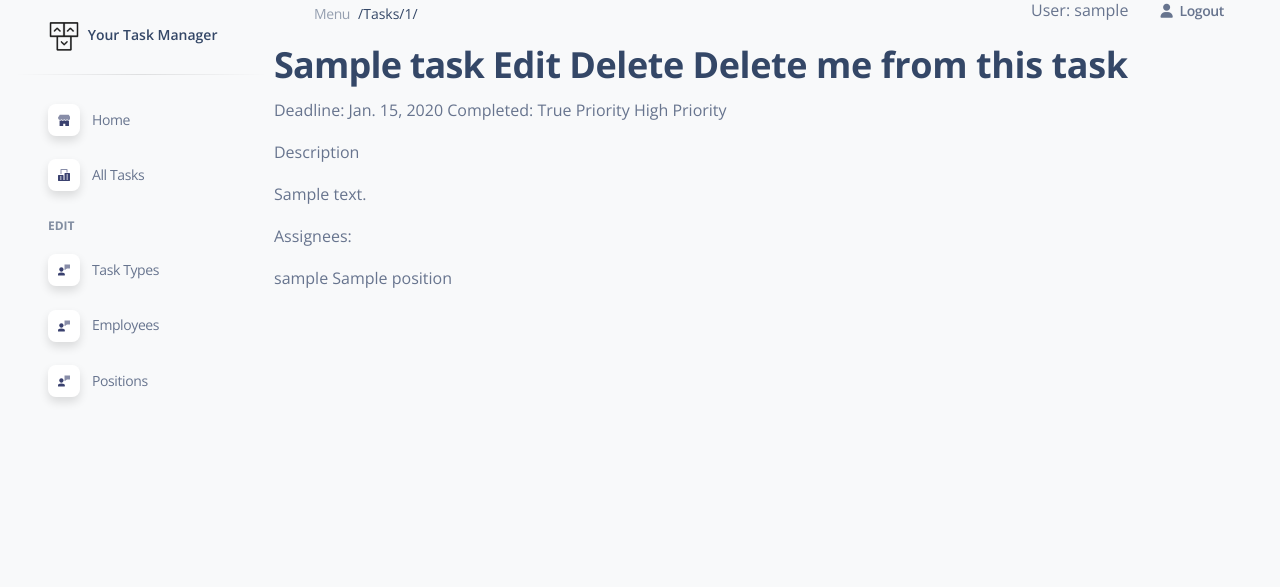
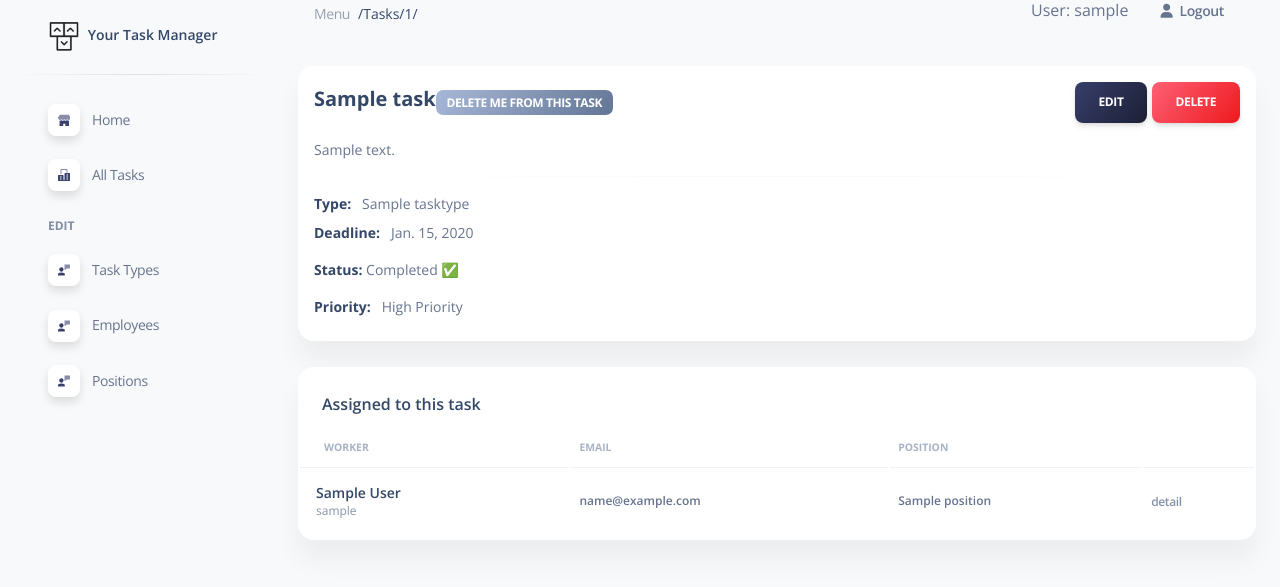
Before and after one commit to kuznetsb/it-company-task-manager-mate, a Django app: page /tasks/1/ in a window 1280 px wide. Shown: the part 20-607 px from the top of the page. Run offline with Django 4.2, Linux system fonts and the light colour scheme; a user stored in the database is signed in; tables that the repository leaves empty hold one stand-in row (values such as "Sample post"); some libraries are stand-ins or nearby versions.

Commit message:
Created template for detail of task

```diff
--- a/templates/task_manager/task_detail.html
+++ b/templates/task_manager/task_detail.html
@@ -1,28 +1,98 @@
 {% extends "base.html" %}
 
 {% block content %}
-  <h2>{{ task.name }}
-    <a href="{% url 'manager:task-update' pk=task.id %}">Edit</a>
-    <a href="{% url 'manager:task-delete' pk=task.id%}">Delete</a>
-    <a href="{% url 'manager:task-assign-worker' pk=task.id%}">
-      {% if user in task.assignees.all %}
-        Delete me from this task
-      {% else %}
-        Assign me to this task
-      {% endif %}
-    </a>
-  </h2>
-  <p>Deadline: {{ task.deadline }} Completed: {{ task.is_completed }} Priority {{ task.get_priority_display }}</p>
-  <div>
-    <p>Description</p>
-    <p>{{ task.description }}</p>
-  </div>
-  <div>
-    <p>Assignees:</p>
-    {% for worker in task.assignees.all %}
-      <p>{{ worker.username }} {{ worker.position }}</p>
-    {% endfor %}
+  <div class="container-fluid py-4">
+    <div class="row">
+      <div class="col-12">
+          <div class="card h-100">
+            <div class="card-header pb-0 p-3">
+              <div class="row">
+                <div class="col-md-8 d-flex align-items-center">
+                  <h5 class="font-weight-bolder">{{ task.name }}</h5>
+                  {% if user in task.assignees.all %}
+                    <a class="badge badge-sm bg-gradient-secondary" href="{% url 'manager:task-assign-worker' pk=task.id%}">Delete me from this task</a>
+                  {% else %}
+                    <a class="badge badge-sm bg-gradient-success" href="{% url 'manager:task-assign-worker' pk=task.id%}">Assign me to this task</a>
+                  {% endif %}
+                </div>
+                <div class="col-md-4 text-end">
+                  <a class="btn bg-gradient-dark mb-0" href="{% url 'manager:task-update' pk=task.id %}">Edit</a>
+                  <a class="btn bg-gradient-danger mb-0" href="{% url 'manager:task-delete' pk=task.id %}">Delete</a>
+                </div>
+              </div>
+            </div>
+            <div class="card-body p-3">
+              <p class="text-sm">
+                {{ task.description }}
+              </p>
+              <hr class="horizontal gray-light my-2">
+              <ul class="list-group">
+                <li class="list-group-item border-0 ps-0 text-sm"><strong class="text-dark">Type:</strong> &nbsp; {{ task.task_type.name }}</li>
+                <li class="list-group-item border-0 ps-0 pt-0 text-sm"><strong class="text-dark">Deadline:</strong> &nbsp; {{ task.deadline }}</li>
+                <li class="list-group-item border-0 ps-0 text-sm"><strong class="text-dark">Status:</strong>
+                  {% if task.is_completed %} Completed ✅ {% else %} Not Completed ❌ {% endif %}
+                </li>
+                <li class="list-group-item border-0 ps-0 text-sm"><strong class="text-dark">Priority:</strong> &nbsp; {{ task.get_priority_display }}</li>
+              </ul>
+            </div>
+          </div>
+        </div>
+      </div>
+    <br>
+    {% if task.assignees.all %}
+      <div class="row">
+        <div class="col-12">
+          <div class="card mb-4">
+            <div class="card-header pb-0">
+              <h6>Assigned to this task</h6>
+            </div>
+            <div class="card-body px-0 pt-0 pb-2">
+              <div class="table-responsive p-0">
+                <table class="table align-items-center mb-0">
+                  <thead>
+                    <tr>
+                      <th class="text-uppercase text-secondary text-xxs font-weight-bolder opacity-7">Worker</th>
+                      <th class="text-uppercase text-secondary text-xxs font-weight-bolder opacity-7 ps-2">Email</th>
+                      <th class="text-uppercase text-secondary text-xxs font-weight-bolder opacity-7 ps-2">Position</th>
+                      <th class="text-secondary opacity-7"></th>
+                    </tr>
+                  </thead>
+                  <tbody>
+                    {% for worker in task.assignees.all %}
+                      <tr>
+                        <td>
+                          <div class="d-flex px-2 py-1">
+                            <div class="d-flex flex-column justify-content-center">
+                              <h6 class="mb-0 text-sm">{{ worker.first_name }} {{ worker.last_name }}</h6>
+                              <p class="text-xs text-secondary mb-0">{{ worker.username }}</p>
+                            </div>
+                          </div>
+                        </td>
+                        <td>
+                          <p class="text-xs font-weight-bold mb-0">{{ worker.email }}</p>
+                        </td>
+                        <td>
+                          <p class="text-xs font-weight-bold mb-0">{{ worker.position.name }}</p>
+                        </td>
+                        <td class="align-middle">
+                          <a href="{% url 'manager:worker-detail' pk=worker.id %}" class="text-secondary font-weight-bold text-xs" data-toggle="tooltip" data-original-title="View user">
+                            detail
+                          </a>
+                        </td>
+                      </tr>
+                    {% endfor %}
+                  </tbody>
+                </table>
+              </div>
+            </div>
+          </div>
+        </div>
+      </div>
+    {% else %}
+      <div class="card-header pb-0">
+        <h6>No workers assigned to this task yet</h6>
+      </div>
+    {% endif %}
   </div>
 
-
 {% endblock %}
```
